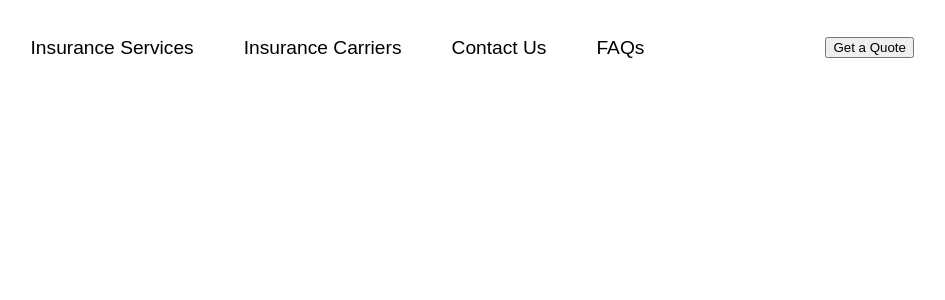
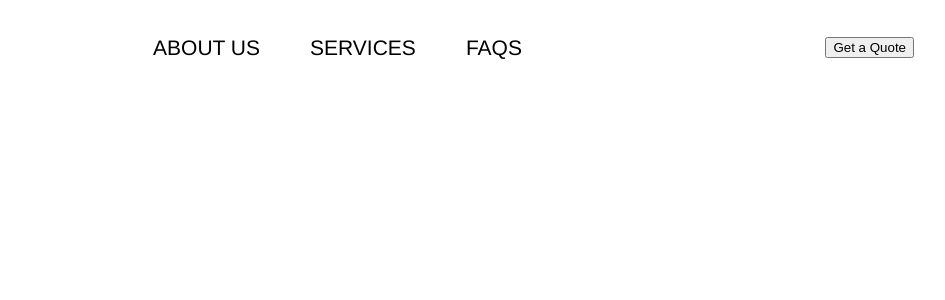
Before and after one commit to Wahaj-Ali/construction-web, a React (Create React App) app: page /about_us in a window 1280 px wide. Shown: the top 300 px of the page, without its empty margins (286-1231 px from the left). Built offline with nearby package versions, Linux system fonts and the light colour scheme.

Commit message:
Update Navbar links and styles.

```diff
--- a/src/Components/Navbar/Navbar.css
+++ b/src/Components/Navbar/Navbar.css
@@ -45,8 +45,10 @@
   text-decoration: none;
   /* color: #354256; */
   color: #000;
-  font-size: 1.2rem;
+  /* font-size: 1.2rem; */
+  font: normal 500 21px / 25px "Teko", Helvetica, Arial, Verdana, sans-serif;
   transition: all 0.3s ease-out;
+  text-transform: uppercase;
 }
 
 .nav-item a:hover {
--- a/src/Components/Navbar/Navbar.jsx
+++ b/src/Components/Navbar/Navbar.jsx
@@ -25,21 +25,10 @@ export const Navbar = () => {
   }, []);
 
   const navLinks = [
-    // { url: '/', name: 'Home' },
-
     {
-      name: 'Insurance Services',
-      url: '/insurance_services',
-      submenu: [
-        { url: '/insurance_services/auto', name: 'Auto Insurance' },
-        { url: '/insurance_services/home', name: 'Home Insurance' },
-        { url: '/insurance_services/medical', name: 'Medical Insurance' },
-        { url: '/insurance_services/business', name: 'Business Insurance' },
-        // Add more submenu items as needed
-      ],
+      name: 'About Us', url: '/about_us',
     },
-    { url: '/insurance_carriers', name: 'Insurance Carriers' },
-    { url: '/contact_us', name: 'Contact Us' },
+    { url: '/services', name: 'Services' },
     { url: '/FAQs', name: 'FAQs' },
     // { url: '/blogs', name: 'Blogs' },
   ].filter(Boolean);
```
